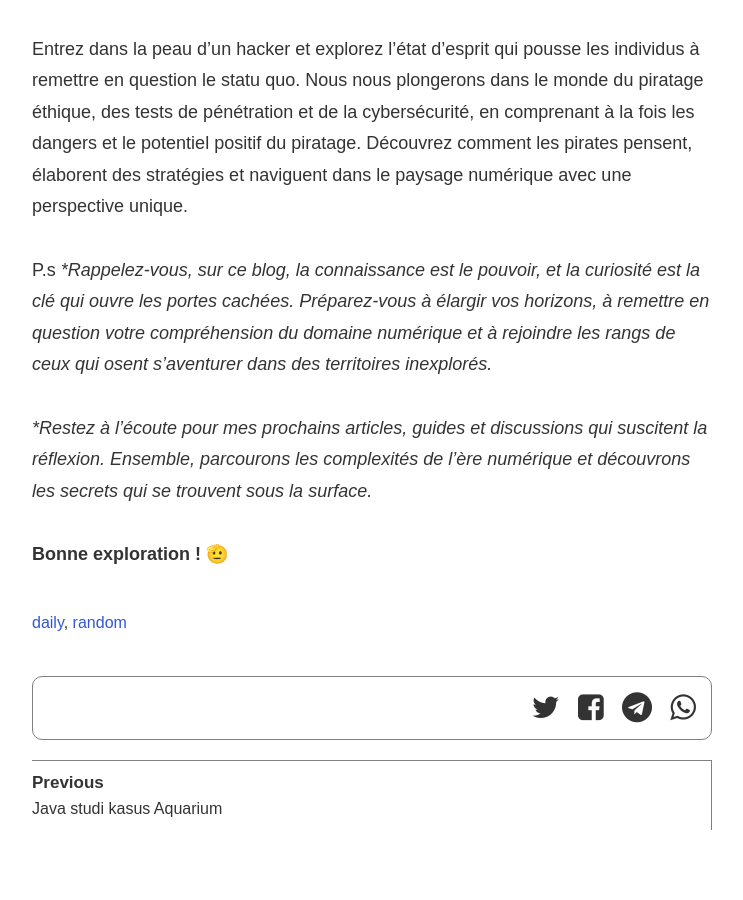
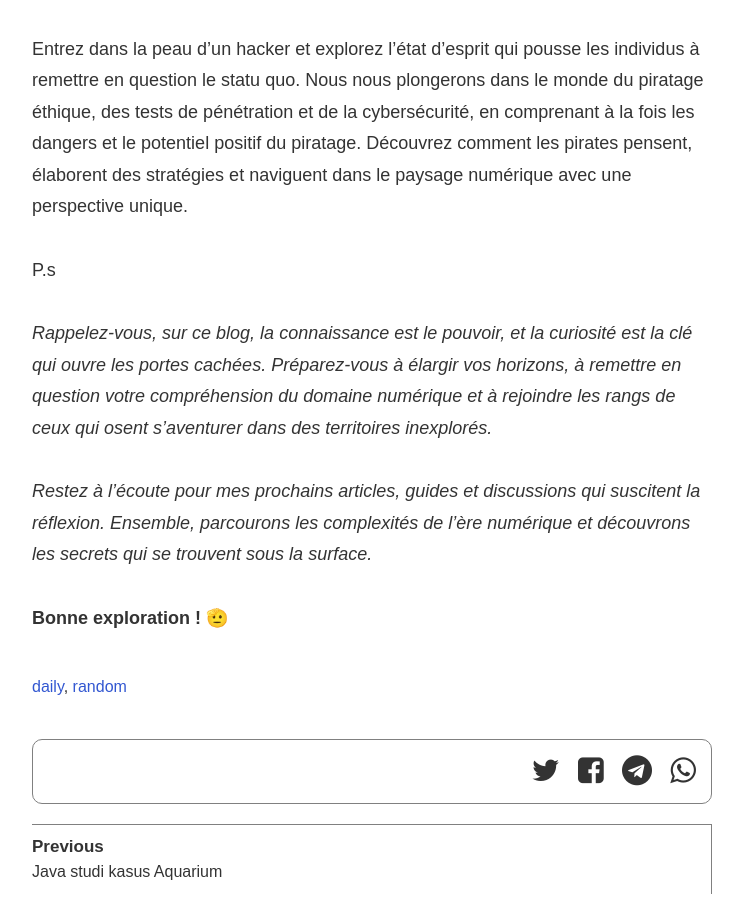
Before and after one commit to aliifam/jdox, a Jekyll site: the page built from _posts/2023-07-12-Hello-World.md, in a window 1280 px wide and 900 px high, scrolled down 1307 px. Shown: the whole window, without its empty margins (268-1011 px from the left). Built offline with Jekyll 4.4.1, drawn with Linux system fonts in a browser that asks for light colours; some web fonts are replaced.

```diff
--- a/_posts/2023-07-12-Hello-World.md
+++ b/_posts/2023-07-12-Hello-World.md
@@ -28,8 +28,9 @@ _**Adoptez l'état d'esprit du hacker**_
 Entrez dans la peau d'un hacker et explorez l'état d'esprit qui pousse les individus à remettre en question le statu quo. Nous nous plongerons dans le monde du piratage éthique, des tests de pénétration et de la cybersécurité, en comprenant à la fois les dangers et le potentiel positif du piratage. Découvrez comment les pirates pensent, élaborent des stratégies et naviguent dans le paysage numérique avec une perspective unique.
 
 P.s
-**Rappelez-vous, sur ce blog, la connaissance est le pouvoir, et la curiosité est la clé qui ouvre les portes cachées. Préparez-vous à élargir vos horizons, à remettre en question votre compréhension du domaine numérique et à rejoindre les rangs de ceux qui osent s'aventurer dans des territoires inexplorés.*
 
-**Restez à l'écoute pour mes prochains articles, guides et discussions qui suscitent la réflexion. Ensemble, parcourons les complexités de l'ère numérique et découvrons les secrets qui se trouvent sous la surface.*
+*Rappelez-vous, sur ce blog, la connaissance est le pouvoir, et la curiosité est la clé qui ouvre les portes cachées. Préparez-vous à élargir vos horizons, à remettre en question votre compréhension du domaine numérique et à rejoindre les rangs de ceux qui osent s'aventurer dans des territoires inexplorés.*
+
+*Restez à l'écoute pour mes prochains articles, guides et discussions qui suscitent la réflexion. Ensemble, parcourons les complexités de l'ère numérique et découvrons les secrets qui se trouvent sous la surface.*
 
 **Bonne exploration !** 🫡
```
